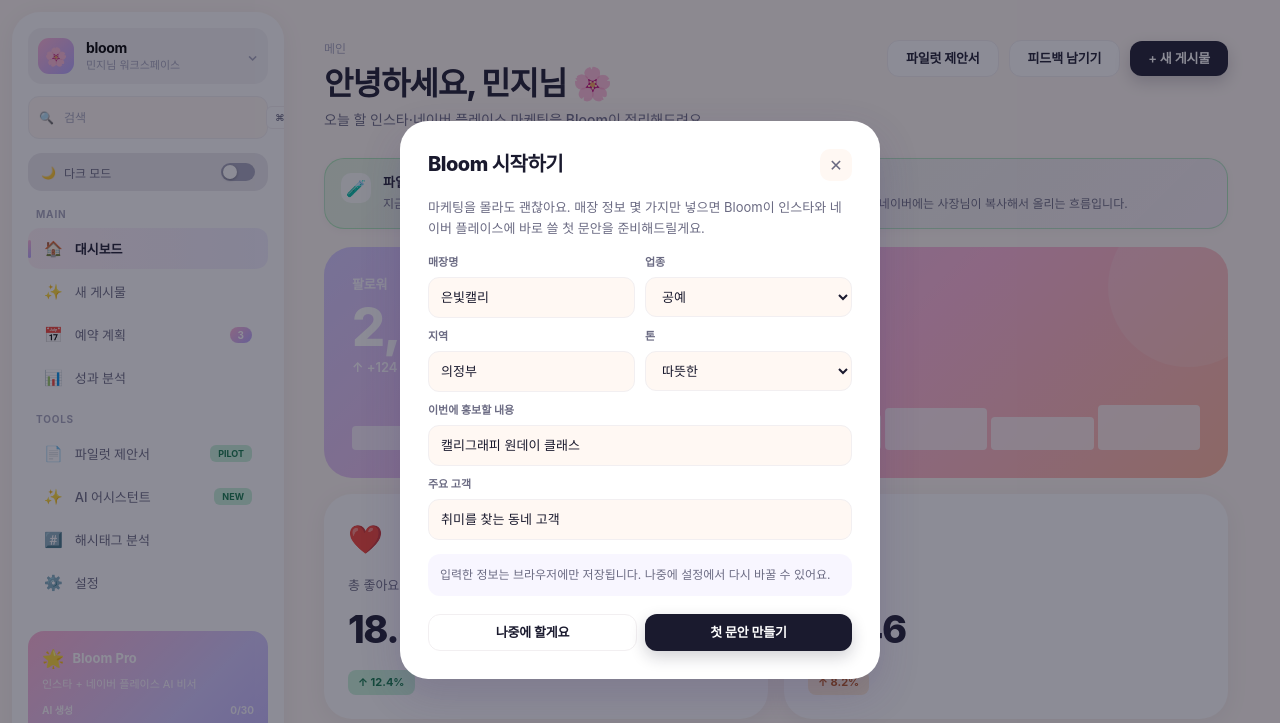
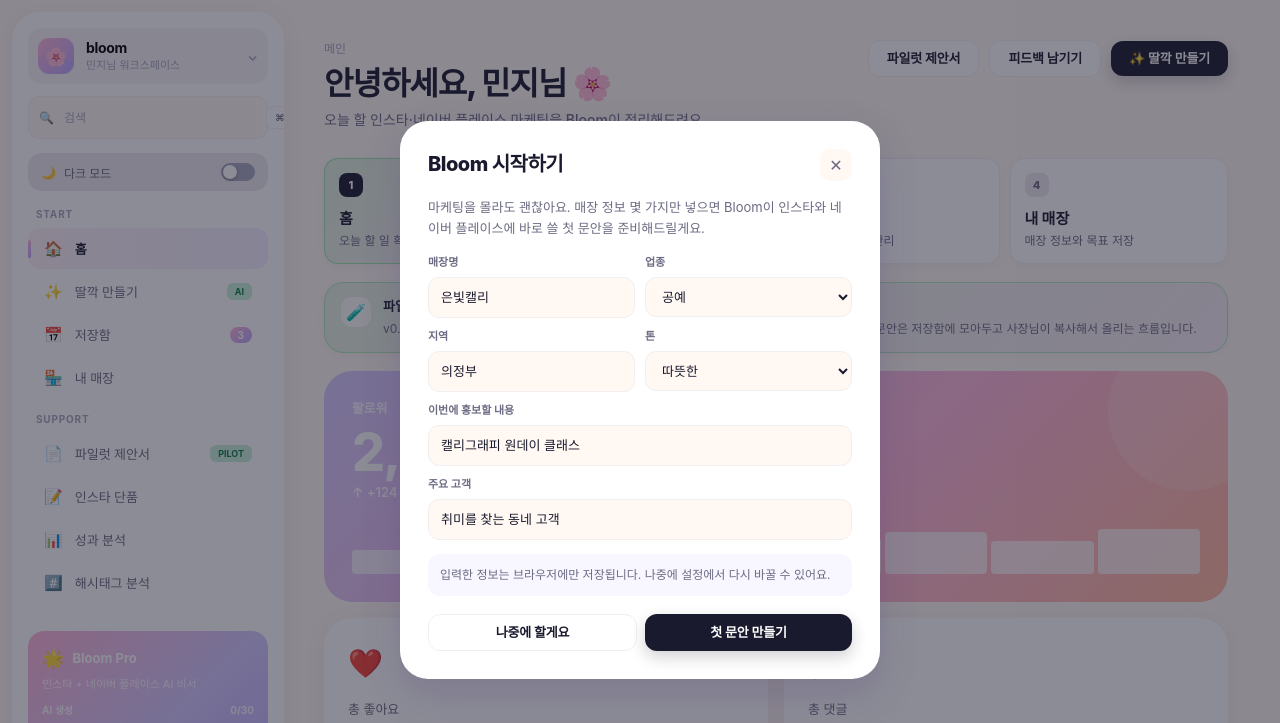
Before and after one commit to eunbit-marketing/eunbit-marketing, a website: page index.html in a window 1280 px wide. Shown: the top 723 px of the page. Drawn offline with nearby package versions, Linux system fonts and the light colour scheme; a web font is replaced by a local one.

Commit message:
Simplify pilot IA into four tabs

```diff
--- a/assets/css/styles.css
+++ b/assets/css/styles.css
@@ -197,6 +197,62 @@
     .card-pad-sm { padding: 16px; border-radius: var(--r-lg); }
 
     /* ===== DASHBOARD ===== */
+    .simple-flow {
+      display: grid;
+      grid-template-columns: repeat(4, minmax(0, 1fr));
+      gap: 10px;
+      margin: 0 0 18px;
+    }
+    .flow-step {
+      border: 1px solid var(--border);
+      background: var(--white);
+      color: var(--ink);
+      border-radius: var(--r-md);
+      padding: 14px;
+      text-align: left;
+      box-shadow: var(--shadow-sm);
+      min-height: 104px;
+      transition: transform .18s ease, border-color .18s ease, box-shadow .18s ease;
+    }
+    .flow-step:hover {
+      transform: translateY(-1px);
+      border-color: rgba(0,199,60,.45);
+      box-shadow: var(--shadow-md);
+    }
+    .flow-step span {
+      display: inline-grid;
+      place-items: center;
+      width: 24px;
+      height: 24px;
+      border-radius: 8px;
+      background: var(--faint);
+      color: var(--sub);
+      font-size: 11px;
+      font-weight: 800;
+      margin-bottom: 10px;
+    }
+    .flow-step strong {
+      display: block;
+      font-size: 15px;
+      font-weight: 800;
+      margin-bottom: 4px;
+    }
+    .flow-step small {
+      display: block;
+      color: var(--sub);
+      font-size: 12px;
+      line-height: 1.45;
+      word-break: keep-all;
+    }
+    .flow-step.active {
+      background: linear-gradient(135deg, rgba(0,199,60,.12), rgba(181,167,255,.12));
+      border-color: rgba(0,199,60,.32);
+    }
+    .flow-step.active span {
+      background: var(--ink);
+      color: white;
+    }
+
     .bento {
       display: grid;
       grid-template-columns: 1.6fr 1fr 1fr;
@@ -1417,6 +1473,8 @@
       .kit-preview-grid,
       .kit-banner-row,
       .banner-template-grid { grid-template-columns: 1fr; }
+      .simple-flow { grid-template-columns: repeat(2, minmax(0, 1fr)); }
+      .flow-step { min-height: 96px; padding: 12px; }
       .bento { grid-template-columns: 1fr; }
       .stat-hero { grid-column: auto; min-height: 180px; padding: 22px; }
       .stat-value { font-size: 42px; }
--- a/assets/js/app.js
+++ b/assets/js/app.js
@@ -232,26 +232,28 @@
     const NUMERIC_SETTINGS = new Set(['postsGoal', 'followersGoal', 'engagementGoal']);
 
     const SEARCH_TABS = [
-      { icon: '🏠', name: '대시보드', tab: 'home', desc: '성과 요약 · 최근 게시물' },
-      { icon: '✨', name: '새 게시물', tab: 'post', desc: 'AI 캡션 생성 · 이미지 업로드' },
-      { icon: '📅', name: '예약 계획', tab: 'schedule', desc: '날짜 선택 · 게시물 계획' },
+      { icon: '🏠', name: '홈', tab: 'home', desc: '오늘 할 일 · 파일럿 흐름 · 성과 요약' },
+      { icon: '✨', name: '딸깍 만들기', tab: 'ai', desc: '인스타 · 네이버 · 쿠폰 · 배너 문안 생성' },
+      { icon: '📅', name: '저장함', tab: 'schedule', desc: '초안 저장 · 예약 계획 · 마케팅 키트 보관' },
+      { icon: '🏪', name: '내 매장', tab: 'settings', desc: '매장 정보 · 목표 · 톤앤매너 설정' },
+      { icon: '📝', name: '인스타 단품', tab: 'post', desc: 'AI 캡션 생성 · 이미지 업로드' },
       { icon: '📊', name: '성과 분석', tab: 'analytics', desc: '좋아요 · 팔로워 · 참여율 차트' },
       { icon: '📄', name: '파일럿 제안서', tab: 'proposal', desc: '고객 설명 · 가격 · 파일럿 혜택' },
-      { icon: '🤖', name: 'AI 어시스턴트', tab: 'ai', desc: '캡션 · 해시태그 · 콘텐츠 아이디어' },
       { icon: '#️⃣', name: '해시태그 분석', tab: 'hashtag', desc: '트렌드 해시태그 · AI 추천' },
-      { icon: '⚙️', name: '설정', tab: 'settings', desc: '프로필 · 테마 · 목표 설정' },
     ];
 
     const SEARCH_FEATURES = [
-      { icon: '🎨', name: 'AI 캡션 생성', tab: 'post', desc: '새 게시물 → AI 생성 버튼' },
-      { icon: '📸', name: '이미지 업로드', tab: 'post', desc: '새 게시물 → 사진 선택' },
-      { icon: '📆', name: '날짜 예약', tab: 'schedule', desc: '예약 계획 → 달력 선택' },
-      { icon: '🌈', name: '테마 변경', tab: 'settings', desc: '설정 → 색상 테마' },
-      { icon: '🎯', name: '목표 설정', tab: 'settings', desc: '설정 → 목표 섹션' },
+      { icon: '✨', name: '딸깍 키트', tab: 'ai', desc: '딸깍 만들기 → 인스타·네이버 묶음 생성' },
+      { icon: '🎨', name: 'AI 캡션 생성', tab: 'post', desc: '인스타 단품 → AI 생성 버튼' },
+      { icon: '📸', name: '이미지 업로드', tab: 'post', desc: '인스타 단품 → 사진 선택' },
+      { icon: '📆', name: '날짜 예약', tab: 'schedule', desc: '저장함 → 달력 선택' },
+      { icon: '🗂️', name: '문안 저장함', tab: 'schedule', desc: '저장함 → 초안과 마케팅 키트 관리' },
+      { icon: '🌈', name: '테마 변경', tab: 'settings', desc: '내 매장 → 색상 테마' },
+      { icon: '🎯', name: '목표 설정', tab: 'settings', desc: '내 매장 → 목표 섹션' },
       { icon: '🌸', name: '파일럿 제안 복사', tab: 'proposal', desc: '파일럿 제안서 → 라이브 링크 복사' },
       { icon: '📋', name: '리포트 다운로드', tab: 'analytics', desc: '성과 분석 → 리포트 내보내기' },
-      { icon: '💬', name: 'AI 채팅', tab: 'ai', desc: 'AI 어시스턴트 → 채팅 모드' },
-      { icon: '⏰', name: '최적 게시 시간', tab: 'ai', desc: 'AI 어시스턴트 → 최적 시간 분석' },
+      { icon: '💬', name: 'AI 채팅', tab: 'ai', desc: '딸깍 만들기 → 채팅 모드' },
+      { icon: '⏰', name: '최적 게시 시간', tab: 'ai', desc: '딸깍 만들기 → 최적 시간 분석' },
     ];
 
     function getSettingsControls() {
@@ -285,6 +287,7 @@
       document.querySelectorAll('.tab').forEach(t => t.classList.remove('active'));
       document.querySelectorAll('.nav-item').forEach(n => n.classList.remove('active'));
       document.querySelectorAll('.bottom-tab').forEach(n => n.classList.remove('active'));
+      document.querySelectorAll('.flow-step').forEach(n => n.classList.remove('active'));
       const tabEl = document.getElementById('tab-' + tab);
       if (tabEl) tabEl.classList.add('active');
       document.querySelectorAll(`[data-tab="${tab}"]`).forEach(n => n.classList.add('active'));
@@ -1438,12 +1441,13 @@
     // ================================================================
     function showKeyboardShortcuts() {
       const rows = [
-        [['G','H'], '대시보드'],
-        [['G','P'], '새 게시물'],
-        [['G','S'], '예약 계획'],
+        [['G','H'], '홈'],
+        [['G','I'], '딸깍 만들기'],
+        [['G','S'], '저장함'],
+        [['G','E'], '내 매장'],
+        [['G','P'], '인스타 단품'],
         [['G','A'], '성과 분석'],
         [['G','T'], '해시태그 분석'],
-        [['G','E'], '설정'],
         [['⌘','K'], '검색'],
         [['⌘','D'], '다크 모드 전환'],
         [['?'],      '단축키 도움말'],
@@ -1454,7 +1458,7 @@
           ${rows.map(([keys, desc], i) => `
             <div class="kbd-row">${keys.map(k => `<span class="kbd-key">${k}</span>`).join('')}</div>
             <div class="kbd-desc">${desc}</div>
-            ${i === 5 ? '<div class="kbd-sep"></div><div class="kbd-sep"></div>' : ''}
+            ${i === 6 ? '<div class="kbd-sep"></div><div class="kbd-sep"></div>' : ''}
           `).join('')}
         </div>`;
       openModal('⌨️ 키보드 단축키', html);
--- a/index.html
+++ b/index.html
@@ -43,46 +43,46 @@
         <span class="dt-track"><span class="dt-thumb"></span></span>
       </button>
 
-      <div class="nav-section">MAIN</div>
-      <nav class="nav-list" role="navigation" aria-label="메인 메뉴">
-        <button class="nav-item active" data-tab="home" aria-label="대시보드 이동 (G H)">
+      <div class="nav-section">START</div>
+      <nav class="nav-list" role="navigation" aria-label="핵심 메뉴">
+        <button class="nav-item active" data-tab="home" aria-label="홈 이동 (G H)">
           <span class="nav-icon">🏠</span>
-          <span class="nav-label">대시보드</span>
+          <span class="nav-label">홈</span>
+        </button>
+        <button class="nav-item" data-tab="ai" aria-label="딸깍 만들기 (G I)">
+          <span class="nav-icon">✨</span>
+          <span class="nav-label">딸깍 만들기</span>
+          <span class="nav-chip">AI</span>
+        </button>
+        <button class="nav-item" data-tab="schedule" aria-label="저장함과 예약 계획 (G S)">
+          <span class="nav-icon">📅</span>
+          <span class="nav-label">저장함</span>
+          <span class="nav-badge" aria-label="예약 3건">3</span>
+        </button>
+        <button class="nav-item" data-tab="settings" aria-label="내 매장 정보 (G E)">
+          <span class="nav-icon">🏪</span>
+          <span class="nav-label">내 매장</span>
+        </button>
+      </nav>
+
+      <div class="nav-section">SUPPORT</div>
+      <nav class="nav-list" role="navigation" aria-label="보조 도구 메뉴">
+        <button class="nav-item" data-tab="proposal" aria-label="파일럿 제안서 (G F)">
+          <span class="nav-icon">📄</span>
+          <span class="nav-label">파일럿 제안서</span>
+          <span class="nav-chip">PILOT</span>
         </button>
         <button class="nav-item" data-tab="post" aria-label="새 게시물 작성 (G P)">
-          <span class="nav-icon">✨</span>
-          <span class="nav-label">새 게시물</span>
-        </button>
-        <button class="nav-item" data-tab="schedule" aria-label="예약 계획 (G S)">
-          <span class="nav-icon">📅</span>
-          <span class="nav-label">예약 계획</span>
-          <span class="nav-badge" aria-label="예약 3건">3</span>
+          <span class="nav-icon">📝</span>
+          <span class="nav-label">인스타 단품</span>
         </button>
         <button class="nav-item" data-tab="analytics" aria-label="성과 분석 (G A)">
           <span class="nav-icon">📊</span>
           <span class="nav-label">성과 분석</span>
         </button>
-      </nav>
-
-      <div class="nav-section">TOOLS</div>
-      <nav class="nav-list" role="navigation" aria-label="도구 메뉴">
-        <button class="nav-item" data-tab="proposal" aria-label="파일럿 제안서 (G F)">
-          <span class="nav-icon">📄</span>
-          <span class="nav-label">파일럿 제안서</span>
-          <span class="nav-chip">PILOT</span>
-        </button>
-        <button class="nav-item" data-tab="ai" aria-label="AI 어시스턴트 (G I)">
-          <span class="nav-icon">✨</span>
-          <span class="nav-label">AI 어시스턴트</span>
-          <span class="nav-chip">NEW</span>
-        </button>
         <button class="nav-item" data-tab="hashtag" aria-label="해시태그 분석 (G T)">
           <span class="nav-icon">#️⃣</span>
           <span class="nav-label">해시태그 분석</span>
-        </button>
-        <button class="nav-item" data-tab="settings" aria-label="설정 (G E)">
-          <span class="nav-icon">⚙️</span>
-          <span class="nav-label">설정</span>
         </button>
       </nav>
 
@@ -122,15 +122,38 @@
           <div class="header-actions">
             <button class="btn btn-secondary" onclick="switchTab('proposal')">파일럿 제안서</button>
             <button class="btn btn-secondary" onclick="showPilotFeedbackModal()">피드백 남기기</button>
-            <button class="btn btn-primary" onclick="switchTab('post')">+ 새 게시물</button>
+            <button class="btn btn-primary" onclick="switchTab('ai')">✨ 딸깍 만들기</button>
           </div>
+        </div>
+
+        <div class="simple-flow" aria-label="Bloom 4단계 핵심 흐름">
+          <button class="flow-step active" data-tab="home">
+            <span>1</span>
+            <strong>홈</strong>
+            <small>오늘 할 일 확인</small>
+          </button>
+          <button class="flow-step" data-tab="ai">
+            <span>2</span>
+            <strong>딸깍</strong>
+            <small>인스타·네이버 문안 생성</small>
+          </button>
+          <button class="flow-step" data-tab="schedule">
+            <span>3</span>
+            <strong>저장함</strong>
+            <small>복사·예약·초안 관리</small>
+          </button>
+          <button class="flow-step" data-tab="settings">
+            <span>4</span>
+            <strong>내 매장</strong>
+            <small>매장 정보와 목표 저장</small>
+          </button>
         </div>
 
         <div class="pilot-banner" role="note" aria-label="파일럿 테스트 버전 안내">
           <span>🧪</span>
           <div>
             <strong>파일럿 테스트 버전</strong>
-            <p>지금은 자동 발행 전 단계예요. 생성한 문안과 예약 계획은 이 브라우저에 저장되며, 실제 인스타그램·네이버에는 사장님이 복사해서 올리는 흐름입니다.</p>
+            <p>v0.6부터는 홈 → 딸깍 → 저장함 → 내 매장 4단계로 사용해요. 지금은 자동 발행 전 단계라 생성한 문안은 저장함에 모아두고 사장님이 복사해서 올리는 흐름입니다.</p>
           </div>
         </div>
 
@@ -388,9 +411,9 @@
       <section class="tab" id="tab-schedule">
         <div class="page-header">
           <div>
-            <div class="breadcrumb">메인 / 예약 계획</div>
-            <h1 class="page-title">예약 계획</h1>
-            <div class="page-sub">올릴 날짜와 시간을 정해두고, 알맞은 문안을 준비해보세요</div>
+            <div class="breadcrumb">핵심 / 저장함</div>
+            <h1 class="page-title">저장함 · 예약 계획</h1>
+            <div class="page-sub">딸깍으로 만든 문안과 키트를 모아두고, 올릴 날짜까지 정리해보세요</div>
           </div>
           <button class="btn btn-primary" onclick="schedulePost()">📅 계획 추가</button>
         </div>
@@ -664,9 +687,9 @@
       <section class="tab" id="tab-settings">
         <div class="page-header">
           <div>
-            <div class="breadcrumb">설정</div>
-            <h1 class="page-title">설정</h1>
-            <div class="page-sub">매장 정보, 목표, 테마를 관리해보세요</div>
+            <div class="breadcrumb">핵심 / 내 매장</div>
+            <h1 class="page-title">내 매장</h1>
+            <div class="page-sub">AI가 더 잘 써주도록 매장 정보, 목표, 톤앤매너를 관리해보세요</div>
           </div>
           <button class="btn btn-primary" onclick="saveSettings()">💾 변경사항 저장</button>
         </div>
@@ -927,9 +950,9 @@
       <section class="tab" id="tab-ai">
         <div class="page-header">
           <div>
-            <div class="breadcrumb">도구 / AI 어시스턴트</div>
-            <h1 class="page-title">AI 어시스턴트 ✨</h1>
-            <div class="page-sub">인스타 캡션부터 네이버 플레이스 소식까지 한 번에</div>
+            <div class="breadcrumb">핵심 / 딸깍 만들기</div>
+            <h1 class="page-title">딸깍 만들기 ✨</h1>
+            <div class="page-sub">인스타 캡션부터 네이버 플레이스 소식까지 한 번에 만들어 저장함으로 보내요</div>
           </div>
         </div>
 
@@ -938,12 +961,12 @@
           <div class="ai-hero-head">
             <div class="ai-hero-icon">🤖</div>
             <div>
-              <div class="ai-hero-title">무엇을 도와드릴까요?</div>
-              <div class="ai-hero-sub">사진과 매장 정보만 넣으면 오늘 쓸 마케팅 초안을 만들어드려요</div>
+              <div class="ai-hero-title">오늘 홍보할 내용을 한 번만 적어주세요</div>
+              <div class="ai-hero-sub">사진과 매장 정보만 넣으면 인스타·네이버·쿠폰·배너 문안을 한 묶음으로 만들어드려요</div>
             </div>
           </div>
           <div class="ai-mode-tabs">
-            <button class="ai-mode-tab active" onclick="switchAIMode('tools', this)">🛠️ 도구 모음</button>
+            <button class="ai-mode-tab active" onclick="switchAIMode('tools', this)">✨ 딸깍 도구</button>
             <button class="ai-mode-tab" onclick="switchAIMode('chat', this)">💬 AI 채팅</button>
           </div>
         </div>
@@ -1250,26 +1273,22 @@
   <div class="toast" id="toast" role="status" aria-live="polite" aria-atomic="true"></div>
 
   <!-- ===== BOTTOM TAB BAR (모바일 전용) ===== -->
-  <nav class="bottom-tab-bar" role="navigation" aria-label="하단 탭">
+  <nav class="bottom-tab-bar" role="navigation" aria-label="하단 핵심 탭">
     <button class="bottom-tab active" data-tab="home">
       <span class="bottom-tab-icon">🏠</span>
       <span class="bottom-tab-label">홈</span>
     </button>
+    <button class="bottom-tab" data-tab="ai">
+      <span class="bottom-tab-icon">✨</span>
+      <span class="bottom-tab-label">딸깍</span>
+    </button>
     <button class="bottom-tab" data-tab="schedule">
       <span class="bottom-tab-icon">📅</span>
-      <span class="bottom-tab-label">예약</span>
-    </button>
-    <button class="bottom-tab fab" data-tab="post" aria-label="새 게시물">
-      <span class="bottom-tab-icon">+</span>
-      <span class="bottom-tab-label">새 글</span>
-    </button>
-    <button class="bottom-tab" data-tab="analytics">
-      <span class="bottom-tab-icon">📊</span>
-      <span class="bottom-tab-label">분석</span>
+      <span class="bottom-tab-label">저장함</span>
     </button>
     <button class="bottom-tab" data-tab="settings">
-      <span class="bottom-tab-icon">👤</span>
-      <span class="bottom-tab-label">내정보</span>
+      <span class="bottom-tab-icon">🏪</span>
+      <span class="bottom-tab-label">내 매장</span>
     </button>
   </nav>
 
```
Also changed, not shown: README.md.
